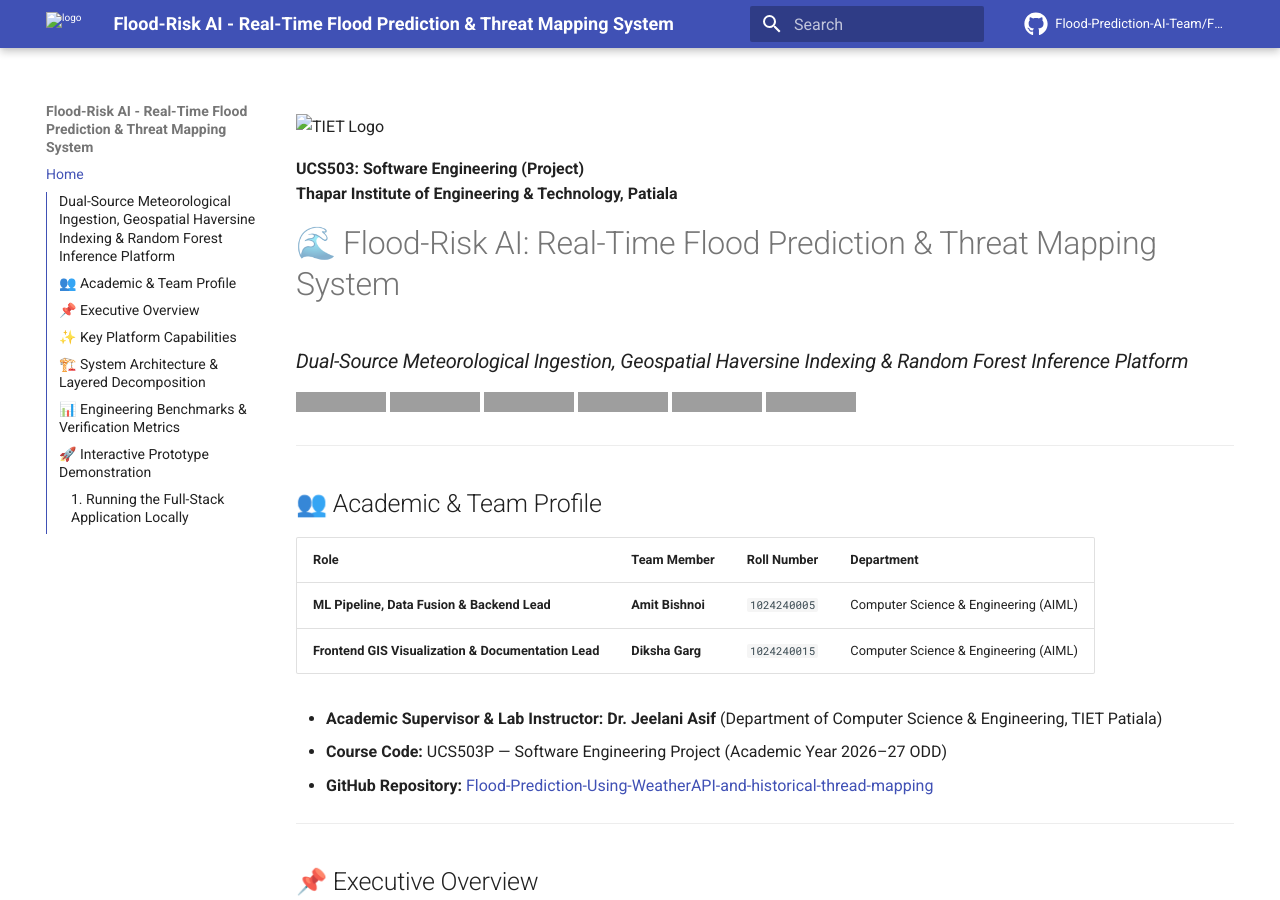
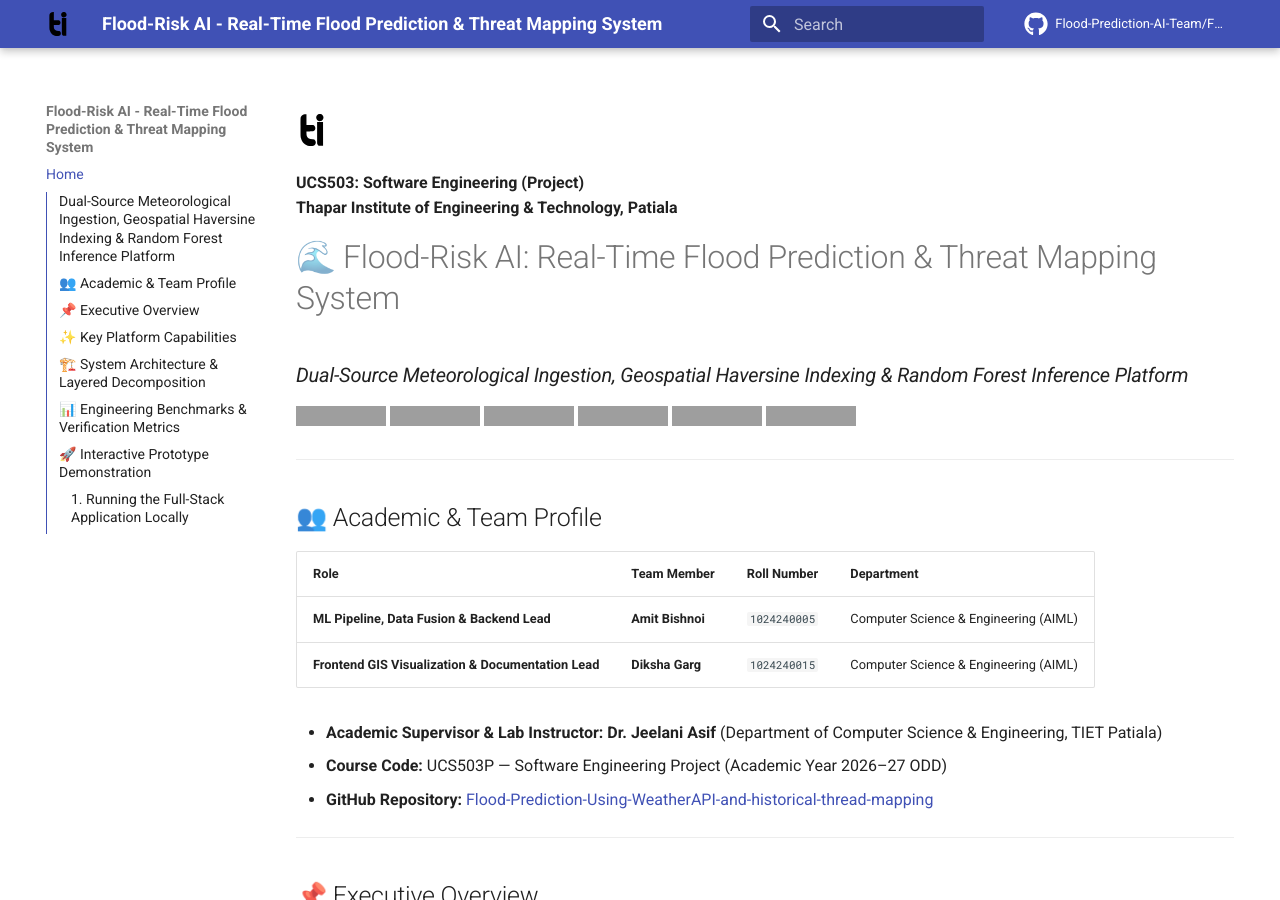
Before and after one commit to Flood-Prediction-AI-Team/Flood-Prediction-Using-WeatherAPI-and-historical-thread-mapping, an MkDocs documentation site: the page built from Docs/index.md, in a window 1280 px wide and 900 px high. Built offline with MkDocs 1.6.1 and Material for MkDocs 9.7.7, drawn with Linux system fonts in a browser that asks for light colours; comment, search, counter and statistics services are not loaded; grey boxes are pictures that could not be loaded.

Commit message:
upadte github pages

```diff
--- a/Docs/index.md
+++ b/Docs/index.md
@@ -1,4 +1,4 @@
-![TIET Logo](assets/tiet-logo.svg){ .tiet-logo }
+![TIET Logo](https://raw.githubusercontent.com/Flood-Prediction-AI-Team/Flood-Prediction-Using-WeatherAPI-and-historical-thread-mapping/main/assets/tiet-logo.svg){ .tiet-logo }
 
 **UCS503: Software Engineering (Project)**
 **Thapar Institute of Engineering & Technology, Patiala**
--- a/mkdocs.yml
+++ b/mkdocs.yml
@@ -8,10 +8,10 @@ docs_dir: Docs
 
 plugins:
   - search
-  - section-index
 
 theme:
   name: material
+  custom_dir: assets/theme-overrides
   features:
     - navigation.footer
     - header.autohide
@@ -27,8 +27,8 @@ theme:
   palette:
     primary: indigo
     accent: blue
-  logo: assets/tiet-logo.svg
-  favicon: assets/favicon.png
+  logo: https://raw.githubusercontent.com/Flood-Prediction-AI-Team/Flood-Prediction-Using-WeatherAPI-and-historical-thread-mapping/main/assets/tiet-logo.svg
+  favicon: https://raw.githubusercontent.com/Flood-Prediction-AI-Team/Flood-Prediction-Using-WeatherAPI-and-historical-thread-mapping/main/assets/favicon.png
 
 copyright: "Copyright &copy; 2026 Amit Bishnoi, Diksha Garg • UCS503 Software Engineering"
 
```
